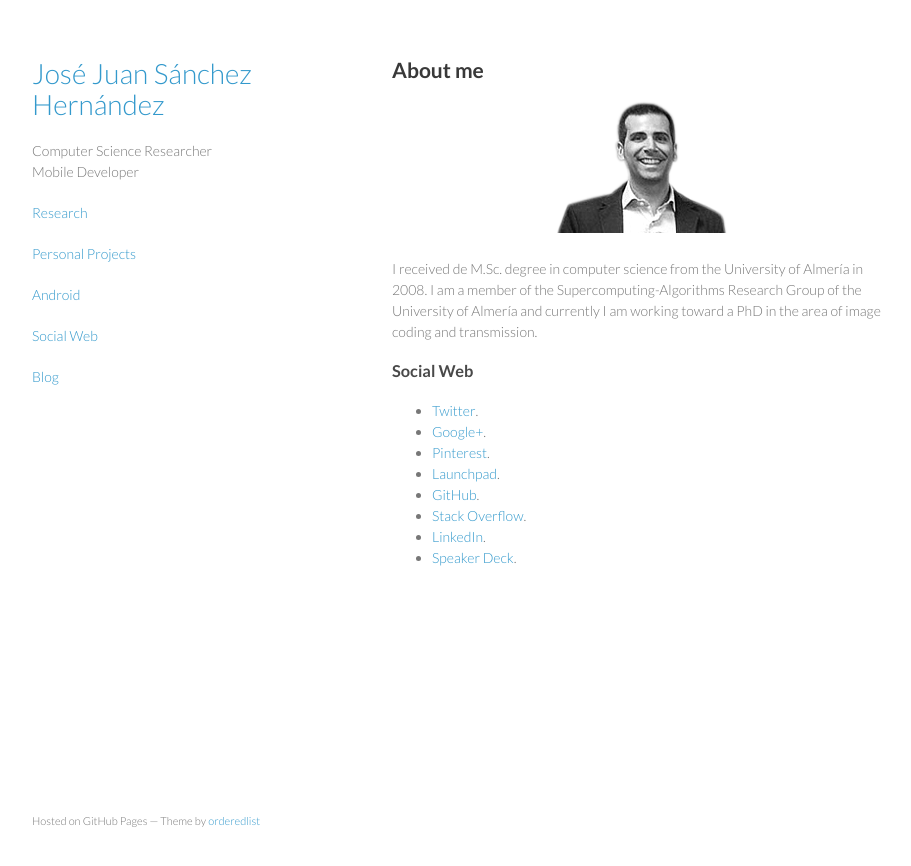
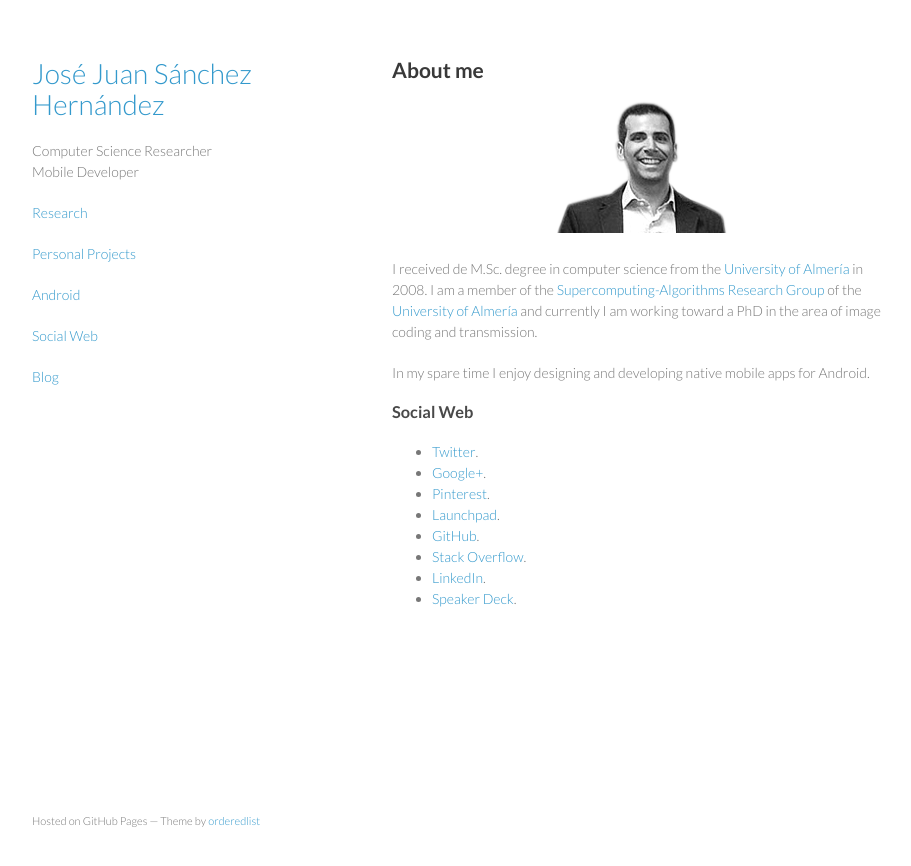
Before and after one commit to josejuansanchez/josejuansanchez.github.io, a Jekyll site: the page built from about/index.md, in a window 1280 px wide. Shown: the top 866 px of the page, without its empty margins (178-1089 px from the left). Built offline with Jekyll 4.4.1, drawn with Linux system fonts in a browser that asks for light colours.

Commit message:
Changes in About section

```diff
--- a/about/index.md
+++ b/about/index.md
@@ -9,10 +9,12 @@ title: About me
   <img src="http://josejuansanchez.github.io/images/josejuan.png" />
 </p>
 
-I received de M.Sc. degree in computer science from the University of
-Almería in 2008. I am a member of the Supercomputing-Algorithms
-Research Group of the University of Almería and currently I am
+I received de M.Sc. degree in computer science from the [University of
+Almería](http://www.ual.es) in 2008. I am a member of the [Supercomputing-Algorithms
+Research Group](http://www.hpca.ual.es) of the [University of Almería](http://www.ual.es) and currently I am
 working toward a PhD in the area of image coding and transmission.
+
+In my spare time I enjoy designing and developing native mobile apps for Android.
 
 ### Social Web
 * [Twitter](https://twitter.com/josejuansanchez).
```
